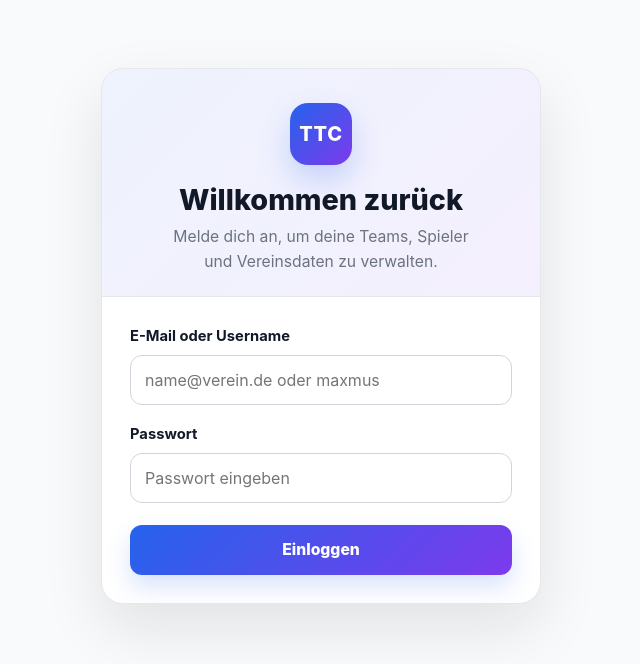
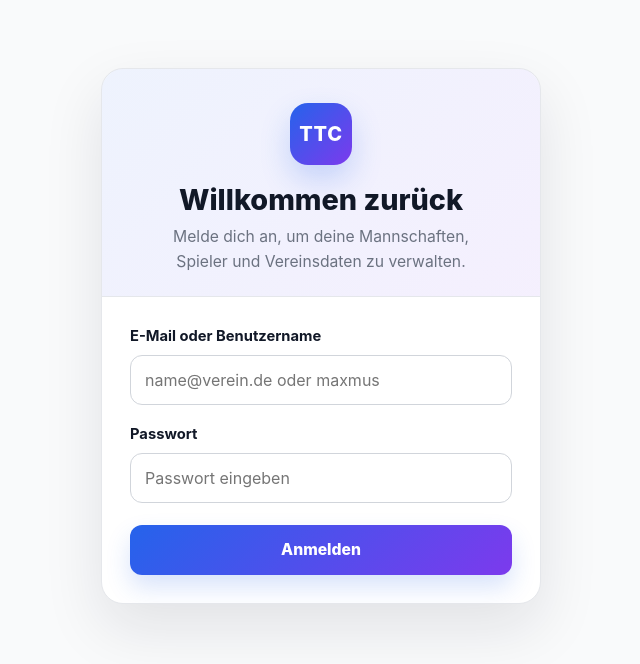
Before and after one commit to JanSpr/ttc-manager, a React (Vite) app in the folder frontend/: page /login in a window 1280 px wide. Shown: the top 664 px of the page, without its empty margins (319-959 px from the left). Built offline with nearby package versions, Linux system fonts and the light colour scheme; no server answers.

Commit message:
Translate frontend UI labels to German and rename teams to Mannschaften

```diff
--- a/frontend/src/App.tsx
+++ b/frontend/src/App.tsx
@@ -21,11 +21,11 @@ function AppContent() {
   async function handleLogout() {
     try {
       await logout();
-      showToast("Erfolgreich ausgeloggt.", "success");
+      showToast("Erfolgreich abgemeldet.", "success");
       navigate("/login");
     } catch (error) {
-      console.error("Logout fehlgeschlagen", error);
-      showToast("Logout fehlgeschlagen.", "error");
+      console.error("Abmeldung fehlgeschlagen", error);
+      showToast("Abmeldung fehlgeschlagen.", "error");
     }
   }
 
--- a/frontend/src/components/Header.tsx
+++ b/frontend/src/components/Header.tsx
@@ -101,7 +101,6 @@ function Header({ user, onLogout }: HeaderProps) {
           boxShadow: "0 14px 34px rgba(15, 23, 42, 0.08)",
         }}
       >
-        {/* Linke Seite */}
         <div
           style={{
             display: "flex",
@@ -110,7 +109,6 @@ function Header({ user, onLogout }: HeaderProps) {
             flexWrap: "wrap",
           }}
         >
-          {/* Logo */}
           <div style={{ display: "flex", alignItems: "center", gap: "12px" }}>
             <div
               style={{
@@ -153,19 +151,17 @@ function Header({ user, onLogout }: HeaderProps) {
             </div>
           </div>
 
-          {/* Navigation */}
           <nav style={{ display: "flex", gap: "8px", flexWrap: "wrap" }}>
             <NavLink to="/" style={navLinkStyle} end>
-              Home
+              Start
             </NavLink>
 
             <NavLink to="/teams" style={navLinkStyle}>
-              Teams
+              Mannschaften
             </NavLink>
           </nav>
         </div>
 
-        {/* Rechte Seite (User Menü) */}
         <div
           ref={menuRef}
           style={{
@@ -257,7 +253,6 @@ function Header({ user, onLogout }: HeaderProps) {
                   overflow: "hidden",
                 }}
               >
-                {/* User Info */}
                 <div
                   style={{
                     display: "flex",
@@ -291,13 +286,12 @@ function Header({ user, onLogout }: HeaderProps) {
                   </div>
                 </div>
 
-                {/* Aktionen */}
                 <button
                   type="button"
                   onClick={handleNavigateToProfile}
                   style={menuItemStyle}
                 >
-                  Profil
+                  Mein Profil
                 </button>
 
                 <button
@@ -305,7 +299,7 @@ function Header({ user, onLogout }: HeaderProps) {
                   onClick={handleLogoutClick}
                   style={menuItemStyle}
                 >
-                  Logout
+                  Abmelden
                 </button>
               </div>
             </div>
--- a/frontend/src/pages/LoginPage.tsx
+++ b/frontend/src/pages/LoginPage.tsx
@@ -18,7 +18,7 @@ export default function LoginPage() {
     e.preventDefault();
 
     if (!identifier.trim() || !password.trim()) {
-      showToast("Bitte E-Mail/Username und Passwort eingeben.", "error");
+      showToast("Bitte E-Mail oder Benutzername und Passwort eingeben.", "error");
       return;
     }
 
@@ -37,7 +37,7 @@ export default function LoginPage() {
       showToast(
         error instanceof Error
           ? error.message
-          : "Login fehlgeschlagen. Bitte überprüfe E-Mail/Username und Passwort.",
+          : "Anmeldung fehlgeschlagen. Bitte überprüfe E-Mail oder Benutzername und Passwort.",
         "error"
       );
     } finally {
@@ -118,7 +118,7 @@ export default function LoginPage() {
               marginInline: "auto",
             }}
           >
-            Melde dich an, um deine Teams, Spieler und Vereinsdaten zu verwalten.
+            Melde dich an, um deine Mannschaften, Spieler und Vereinsdaten zu verwalten.
           </p>
         </div>
 
@@ -130,7 +130,7 @@ export default function LoginPage() {
               gap: "18px",
             }}
           >
-            <FormField label="E-Mail oder Username" htmlFor="identifier">
+            <FormField label="E-Mail oder Benutzername" htmlFor="identifier">
               <input
                 id="identifier"
                 type="text"
@@ -166,7 +166,7 @@ export default function LoginPage() {
                 opacity: isSubmitting ? 0.8 : 1,
               }}
             >
-              {isSubmitting ? "Einloggen..." : "Einloggen"}
+              {isSubmitting ? "Anmeldung..." : "Anmelden"}
             </button>
           </form>
         </div>
--- a/frontend/src/pages/MemberDetailPage.tsx
+++ b/frontend/src/pages/MemberDetailPage.tsx
@@ -71,7 +71,7 @@ export default function MemberDetailPage() {
   const backTarget = state?.fromTeamId ? `/teams/${state.fromTeamId}` : "/teams";
   const backLabel = state?.fromTeamName
     ? `← Zurück zu ${state.fromTeamName}`
-    : "← Zurück zur Teamliste";
+    : "← Zurück zur Mannschaftsübersicht";
 
   return (
     <div>
@@ -123,7 +123,7 @@ export default function MemberDetailPage() {
                   gridTemplateColumns: "repeat(auto-fit, minmax(240px, 1fr))",
                 }}
               >
-                <DataField label="User-ID" value={String(member.userId)} />
+                <DataField label="Benutzer-ID" value={String(member.userId)} />
               </div>
             ) : (
               <StatusMessage variant="muted" marginTop="0">
@@ -133,11 +133,11 @@ export default function MemberDetailPage() {
           </Card>
 
           <Card>
-            <h2 style={cardTitleStyle}>Teams</h2>
+            <h2 style={cardTitleStyle}>Mannschaften</h2>
 
             {memberTeams.length === 0 ? (
               <StatusMessage variant="muted" marginTop="0">
-                Dieses Mitglied ist aktuell keinem Team zugeordnet.
+                Dieses Mitglied ist aktuell keiner Mannschaft zugeordnet.
               </StatusMessage>
             ) : (
               <div
--- a/frontend/src/pages/TeamDetailPage.tsx
+++ b/frontend/src/pages/TeamDetailPage.tsx
@@ -44,7 +44,7 @@ export default function TeamDetailPage() {
   useEffect(() => {
     async function loadTeamDetail() {
       if (!id) {
-        setError("Keine Team-ID in der URL gefunden.");
+        setError("Keine Mannschafts-ID in der URL gefunden.");
         setLoading(false);
         return;
       }
@@ -52,7 +52,7 @@ export default function TeamDetailPage() {
       const teamId = Number(id);
 
       if (Number.isNaN(teamId)) {
-        setError("Ungültige Team-ID.");
+        setError("Ungültige Mannschafts-ID.");
         setLoading(false);
         return;
       }
@@ -64,8 +64,8 @@ export default function TeamDetailPage() {
         const teamData = await fetchTeamById(teamId);
         setTeam(teamData);
       } catch (err) {
-        console.error("Fehler beim Laden der Team-Details:", err);
-        setError("Teamdetails konnten nicht geladen werden.");
+        console.error("Fehler beim Laden der Mannschafts-Details:", err);
+        setError("Mannschaftsdetails konnten nicht geladen werden.");
       } finally {
         setLoading(false);
       }
@@ -78,11 +78,11 @@ export default function TeamDetailPage() {
     <div>
       <div style={{ marginBottom: "1rem" }}>
         <Link to="/teams" style={{ color: colors.primary }}>
-          ← Zurück zur Teamliste
+          ← Zurück zur Mannschaftsübersicht
         </Link>
       </div>
 
-      {loading && <StatusMessage>Team wird geladen...</StatusMessage>}
+      {loading && <StatusMessage>Mannschaft wird geladen...</StatusMessage>}
       {error && <StatusMessage variant="error">{error}</StatusMessage>}
 
       {!loading && !error && team && (
@@ -90,15 +90,15 @@ export default function TeamDetailPage() {
           <PageIntro
             title={team.name}
             description={team.description || "Keine Beschreibung vorhanden."}
-            eyebrow="Team"
+            eyebrow="Mannschaft"
           />
 
           <Card>
-            <h2 style={cardTitleStyle}>Teammitglieder</h2>
+            <h2 style={cardTitleStyle}>Mannschaftsmitglieder</h2>
 
             {team.memberships.length === 0 ? (
               <StatusMessage variant="muted" marginTop="0">
-                Diesem Team sind aktuell keine Mitglieder zugeordnet.
+                Dieser Mannschaft sind aktuell keine Mitglieder zugeordnet.
               </StatusMessage>
             ) : (
               <ul style={{ listStyle: "none", padding: 0, margin: 0 }}>
@@ -165,7 +165,7 @@ export default function TeamDetailPage() {
                               }}
                             >
                               {membership.userId
-                                ? `Mit Login verknüpft (User-ID: ${membership.userId})`
+                                ? `Mit Login verknüpft (Benutzer-ID: ${membership.userId})`
                                 : "Kein Login verknüpft"}
                             </div>
                           </div>
--- a/frontend/src/pages/TeamsPage.tsx
+++ b/frontend/src/pages/TeamsPage.tsx
@@ -21,8 +21,8 @@ export default function TeamsPage() {
         const data = await fetchTeams();
         setTeams(data);
       } catch (err) {
-        console.error("Fehler beim Laden der Teams:", err);
-        setError("Teams konnten nicht geladen werden.");
+        console.error("Fehler beim Laden der Mannschaften:", err);
+        setError("Mannschaften konnten nicht geladen werden.");
       } finally {
         setLoading(false);
       }
@@ -34,17 +34,17 @@ export default function TeamsPage() {
   return (
     <div>
       <PageIntro
-        title="Teams"
+        title="Mannschaften"
         description="Hier findest du alle angelegten Mannschaften und kannst direkt in die jeweilige Detailansicht wechseln."
         accent
       />
 
-      {loading && <StatusMessage>Teams werden geladen...</StatusMessage>}
+      {loading && <StatusMessage>Mannschaften werden geladen...</StatusMessage>}
       {error && <StatusMessage variant="error">{error}</StatusMessage>}
 
       {!loading && !error && teams.length === 0 && (
         <StatusMessage variant="muted">
-          Es wurden noch keine Teams gefunden.
+          Es wurden noch keine Mannschaften gefunden.
         </StatusMessage>
       )}
 
--- a/frontend/src/pages/UserProfilePage.tsx
+++ b/frontend/src/pages/UserProfilePage.tsx
@@ -154,7 +154,7 @@ function UserProfilePage() {
         >
           <DataField label="Vorname" value={currentUser.firstName || "-"} />
           <DataField label="Nachname" value={currentUser.lastName || "-"} />
-          <DataField label="Username" value={currentUser.username || "-"} />
+          <DataField label="Benutzername" value={currentUser.username || "-"} />
 
           <div
             style={{
```
